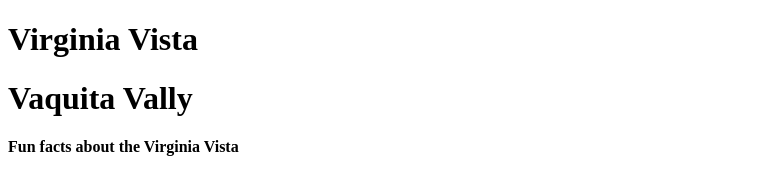
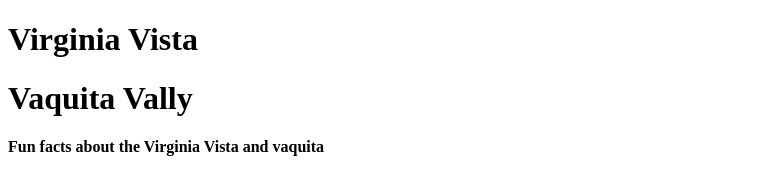
Before and after one commit to 44-563-Web-Apps-S22/webapps-s22-assignment-3-SindhujaVilipala, a plain HTML site: page bonus.html in a window 1280 px wide. Shown: the top 175 px of the page, without its empty margins (0-759 px from the left). Drawn offline with Linux system fonts and the light colour scheme.

Commit message:
updated index.html

```diff
--- a/bonus.html
+++ b/bonus.html
@@ -8,7 +8,7 @@
         <h1>
             <b> Vaquita Vally </b>
         </h1>
-        <h4>Fun facts about the Virginia Vista </h4>
+        <h4>Fun facts about the Virginia Vista and vaquita </h4>
 
         <li>Virginia Vista is a golf team which is very famous in Virginia.</li>
 
```
